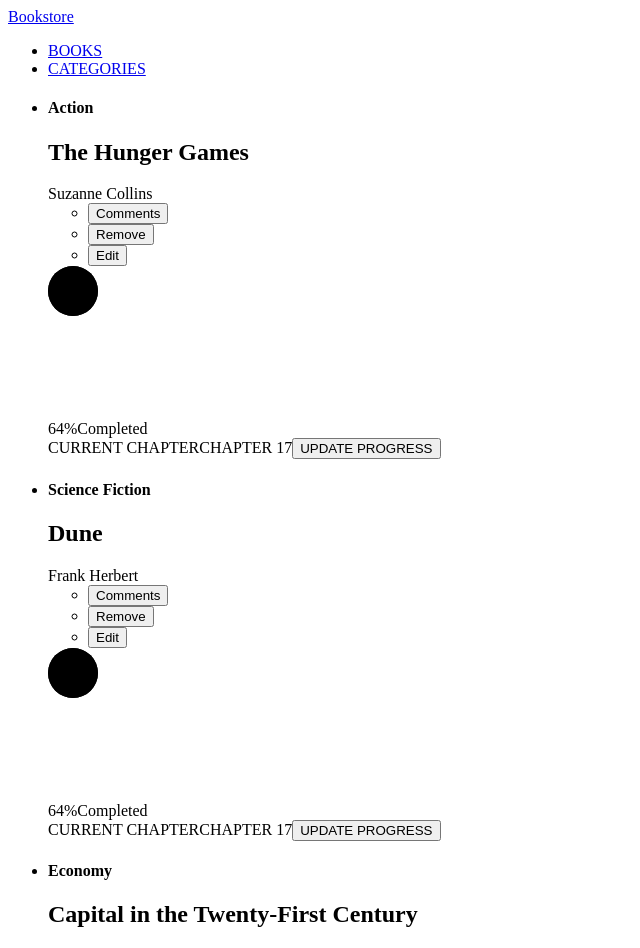
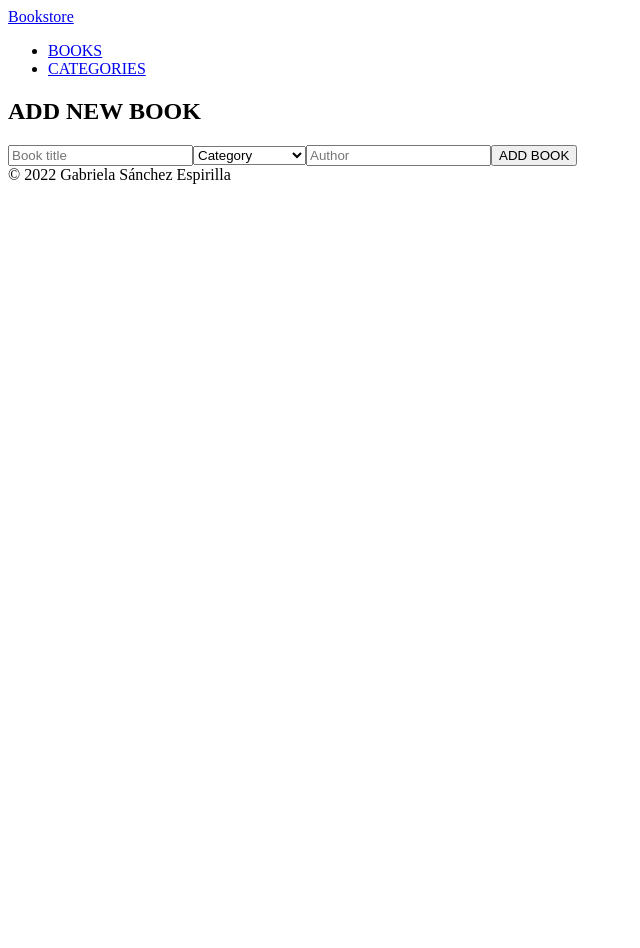
Before and after one commit to gabyse1/bookstore, a React (Create React App) app: page / in a window 1280 px wide. Shown: the top 948 px of the page, without its empty margins (0-640 px from the left). After the commit the page ends 800 px from the top, so only its background shows below. Built offline with nearby package versions, Linux system fonts and the light colour scheme.

Commit message:
Update the Home component, deleting the booksArray static array, and the prop it pass to BookList component

```diff
--- a/src/components/Home.js
+++ b/src/components/Home.js
@@ -1,30 +1,9 @@
 import BookInput from './BookInput';
 import BookList from './BookList';
 
-const booksArray = [
-  {
-    id: '1',
-    title: 'The Hunger Games',
-    author: 'Suzanne Collins',
-    category: 'Action',
-  },
-  {
-    id: '2',
-    title: 'Dune',
-    author: 'Frank Herbert',
-    category: 'Science Fiction',
-  },
-  {
-    id: '3',
-    title: 'Capital in the Twenty-First Century',
-    author: 'Suzanne Collins',
-    category: 'Economy',
-  },
-];
-
 const Home = () => (
   <main className="main">
-    <BookList booksArray={booksArray} />
+    <BookList />
     <BookInput />
   </main>
 );
```
